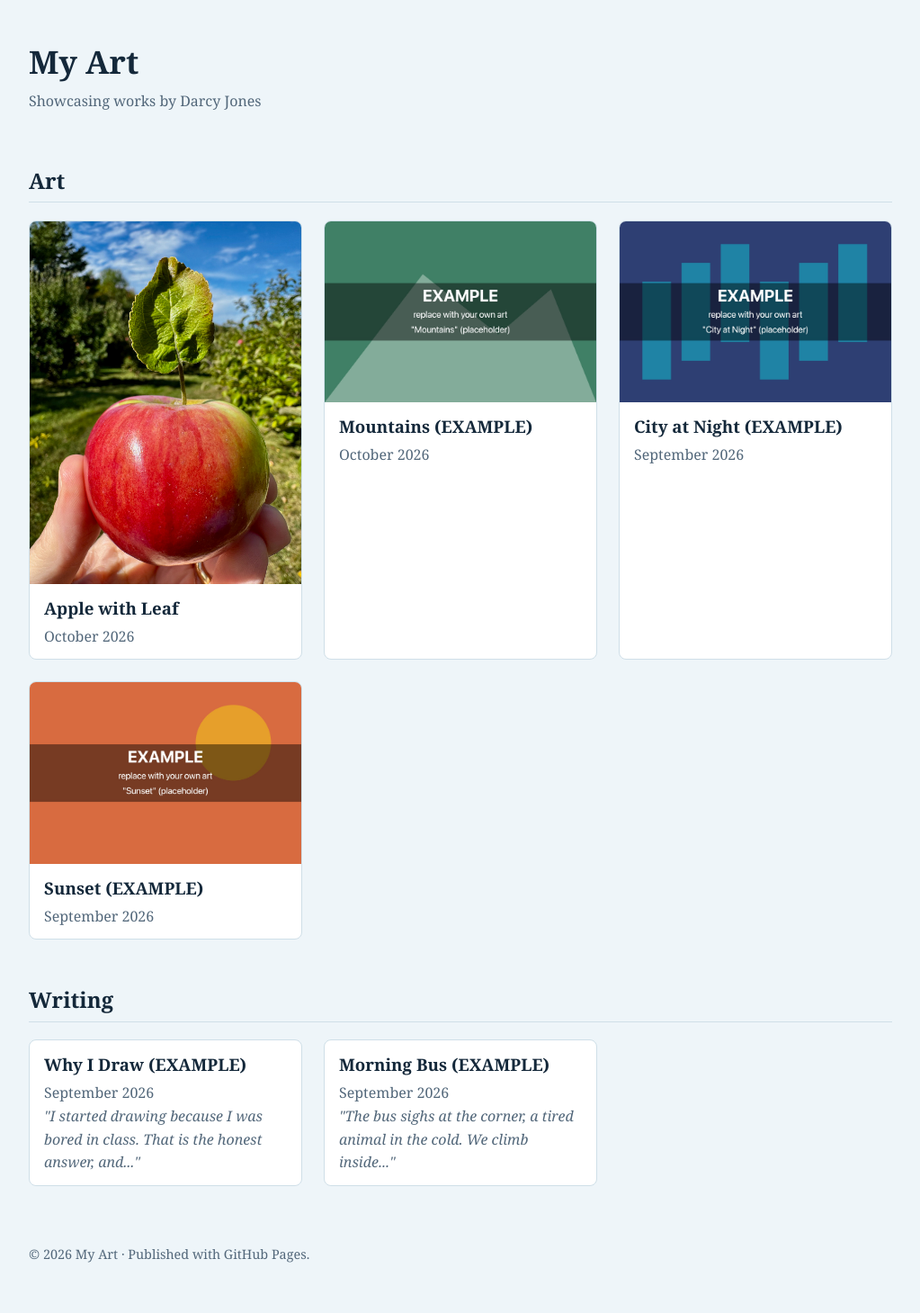
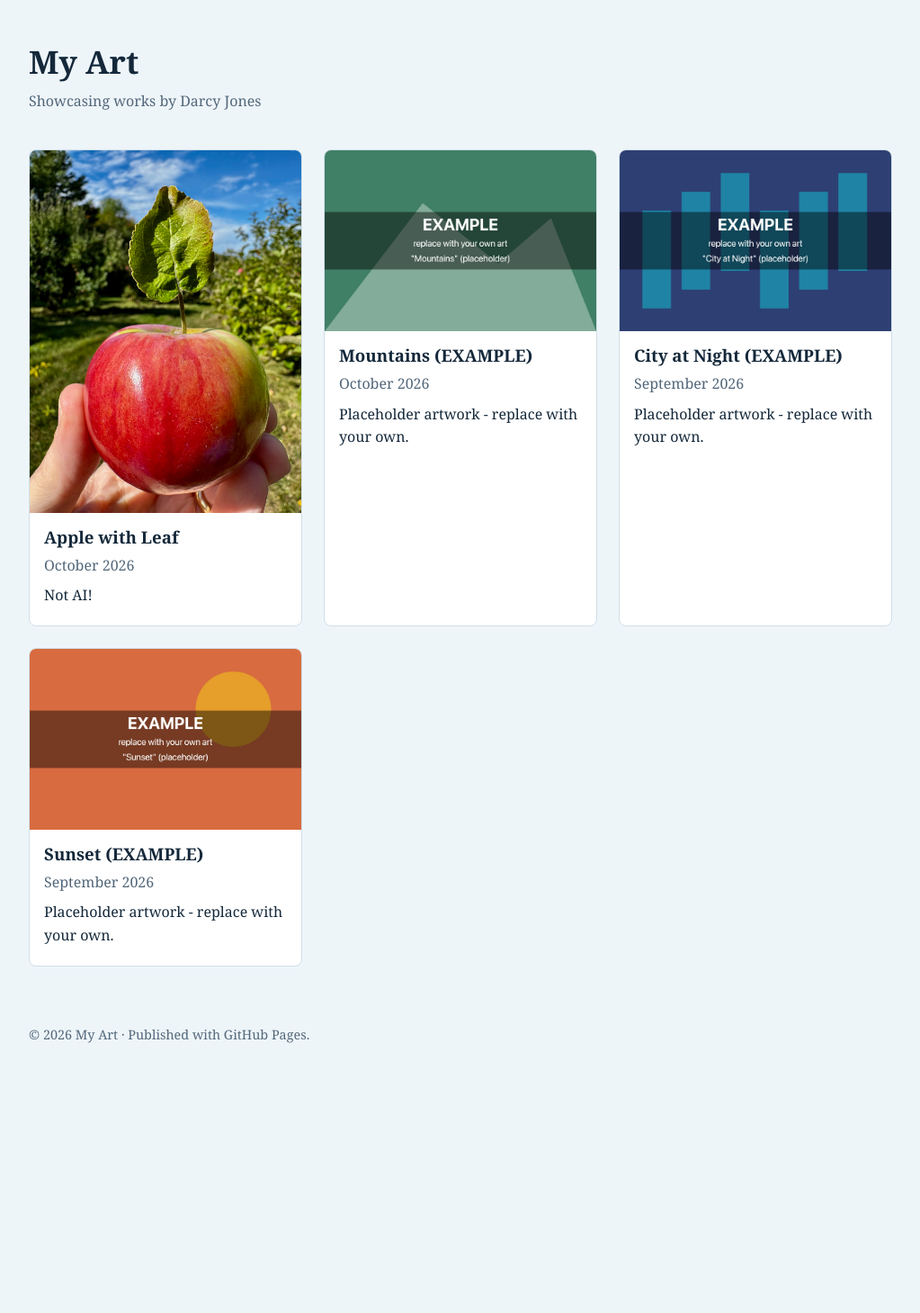
Before and after one commit to DJLiZe/portfolio, a Jekyll site: the page built from index.html, in a window 1280 px wide. Shown: the whole page at 90% size, without its empty margins (128-1151 px from the left). Built offline with Jekyll 4.4.1, drawn with Linux system fonts in a browser that asks for light colours; after the commit the page ends 1215 px from its top, so only the background shows below that.

Commit message:
Simplify site: art only, one summary page
Drop the writing collection (files, layout, card, config) for now and stop
generating a page per art piece: the art collection is output: false and the
home page shows every piece's image, title, date and description directly.
Docs updated to match, with a note that writing can come back later.

```diff
--- a/_config.yml
+++ b/_config.yml
@@ -42,26 +42,16 @@ color_theme: ocean
 # HOW THE SITE IS BUILT (you normally don't need to change anything below)
 # ---------------------------------------------------------------------------
 
-# Your pieces. Each file in _art/ or _writing/ becomes its own page.
+# Your art pieces. Each file in _art/ describes one piece (its title, date,
+# description, and image). "output: false" means the pieces don't get pages
+# of their own: the home page reads them all and shows every one directly.
 collections:
   art:
-    output: true
-    permalink: /art/:name/
-  writing:
-    output: true
-    permalink: /writing/:name/
+    output: false
 
-# Which page design each kind of piece uses, so you don't have to say it in
-# every file.
-defaults:
-  - scope:
-      type: art
-    values:
-      layout: art
-  - scope:
-      type: writing
-    values:
-      layout: writing
+# (This site used to have a writing section too. It's switched off for now.
+# To bring it back later, add a "writing:" collection here next to "art:",
+# plus a _writing/ folder and a section for it in index.html.)
 
 # Show pieces even if their date is in the future (Jekyll hides them otherwise).
 future: true
--- a/_includes/card-art.html
+++ b/_includes/card-art.html
@@ -1,8 +1,9 @@
 {% comment %} One art piece's box on the home page. "piece" is the piece being shown. {% endcomment %}
-      <a class="card" href="{{ piece.url | relative_url }}">
+      <div class="card">
         <img src="{{ piece.image | relative_url }}" alt="{{ piece.alt | escape }}">
         <div class="info">
           <h3>{{ piece.title }}</h3>
-          <p>{{ piece.date | date: "%B %Y" }}</p>
+          <p class="date">{{ piece.date | date: "%B %Y" }}</p>
+          <p>{{ piece.description }}</p>
         </div>
-      </a>
+      </div>
--- a/_includes/card-writing.html
+++ /dev/null
@@ -1,8 +0,0 @@
-{% comment %} One piece of writing's box on the home page. "piece" is the piece being shown. {% endcomment %}
-      <a class="card" href="{{ piece.url | relative_url }}">
-        <div class="info">
-          <h3>{{ piece.title }}</h3>
-          <p>{{ piece.date | date: "%B %Y" }}</p>
-          <p><em>"{{ piece.excerpt | strip_html | strip | truncatewords: 15 }}"</em></p>
-        </div>
-      </a>
--- a/_writing/example-essay.md
+++ /dev/null
@@ -1,18 +0,0 @@
----
-title: Why I Draw (EXAMPLE)
-date: 2026-09-20
-description: Placeholder essay excerpt - replace with your own.
-form: prose
----
-I started drawing because I was bored in class. That is the honest answer,
-and it is not a very impressive one. A pencil, the back of a worksheet, and
-forty minutes of a lecture I had already read about: that was the beginning.
-
-What kept me drawing was something different. When I draw a thing, I have to
-actually look at it. Not glance - look. How the light sits on the edge of a
-cup. How a friend's shoulders drop when they finally relax. Drawing taught me
-that most of the time I am only half paying attention to the world, and that
-paying full attention is a skill you can practice.
-
-This portfolio is where I keep that practice: the finished pieces, the
-experiments, and the writing that grew out of the looking.
--- a/_writing/example-poem.md
+++ /dev/null
@@ -1,15 +0,0 @@
----
-title: Morning Bus (EXAMPLE)
-date: 2026-09-10
-description: Placeholder poem - replace with your own.
-form: poem
----
-The bus sighs at the corner,
-a tired animal in the cold.
-We climb inside with our headphones
-and our half-finished homework,
-and the windows fog
-with everything we haven't said yet.
-
-Outside, the town rolls by
-like a song I almost know.
--- a/assets/css/style.css
+++ b/assets/css/style.css
@@ -75,6 +75,7 @@ h2 {
 
 /* A grid of cards on the home page. It fits as many columns as the screen allows. */
 .grid {
+  margin-top: 32px;
   display: grid;
   grid-template-columns: repeat(auto-fill, minmax(260px, 1fr));
   gap: 24px;
@@ -86,12 +87,6 @@ h2 {
   border: 1px solid var(--border);
   border-radius: 8px;
   overflow: hidden;
-  color: inherit;
-  text-decoration: none;
-}
-
-.card:hover {
-  border-color: var(--accent);
 }
 
 .card img {
@@ -109,32 +104,11 @@ h2 {
 }
 
 .card p {
-  margin: 0;
-  color: var(--muted);
-}
-
-/* Big image on an art page. It shrinks to fit small screens. */
-.artwork {
-  display: block;
-  max-width: 100%;
-  height: auto;
-  border-radius: 8px;
+  margin: 0 0 8px;
 }
 
 .date {
   color: var(--muted);
-}
-
-/* Writing pages: a comfortable reading width. */
-.writing {
-  max-width: 680px;
-  font-size: 1.1rem;
-}
-
-/* A poem (form: poem) keeps its line breaks exactly as typed. */
-.poem p {
-  white-space: pre-line;
-  font-size: 1.15rem;
 }
 
 footer {
--- a/index.html
+++ b/index.html
@@ -1,20 +1,12 @@
 ---
-# index.html - the home page. It shows a box for every file in _art/ and
-# _writing/, newest first. Add a file there and it appears here by itself.
+# index.html - the home page, and the only page on the site. It shows every
+# file in _art/, newest first: the image, title, date, and description. Add a
+# file there and it appears here by itself.
 layout: default
 ---
-    <h2>Art</h2>
     <div class="grid">
       {% assign art = site.art | sort: "date" | reverse %}
       {% for piece in art %}
         {% include card-art.html %}
       {% endfor %}
     </div>
-
-    <h2>Writing</h2>
-    <div class="grid">
-      {% assign writing = site.writing | sort: "date" | reverse %}
-      {% for piece in writing %}
-        {% include card-writing.html %}
-      {% endfor %}
-    </div>
```
Also changed, not shown: GETTING-STARTED.md (+32 -52 lines), _layouts/art.html (deleted, +0 -16 lines), _layouts/writing.html (deleted, +0 -14 lines), README.md.
